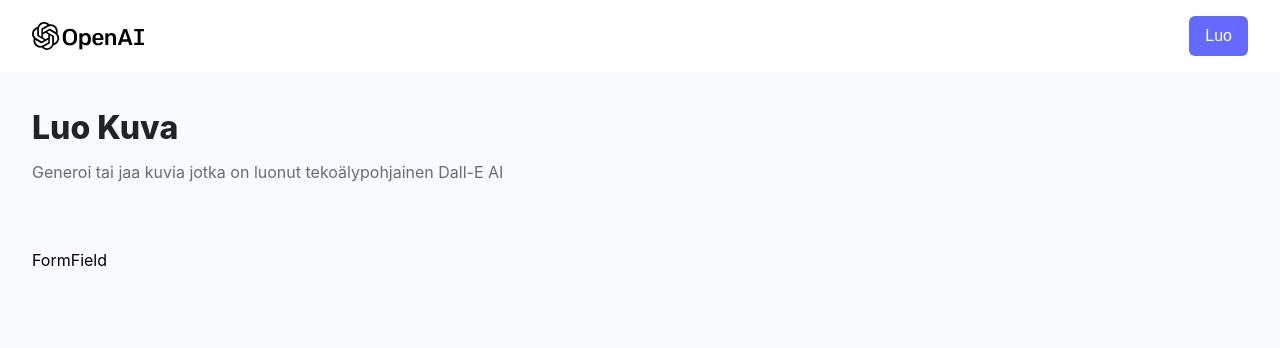
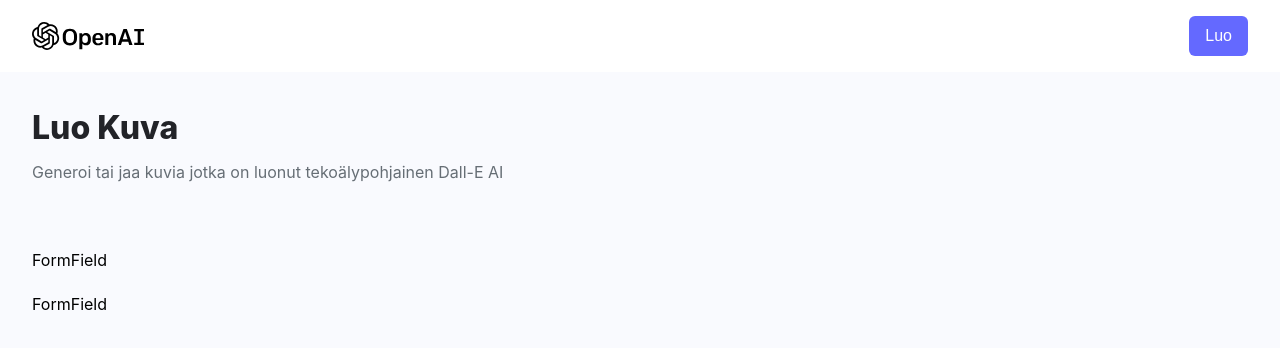
Before and after one commit to janisollo/ai_image_generator, a React (Vite) app in the folder client/: page /create-post in a window 1280 px wide. Shown: the top 348 px of the page. Built offline with nearby package versions, Linux system fonts and the light colour scheme; a web font is replaced by a local one.

Commit message:
CreatePost.js complete

```diff
--- a/client/src/pages/CreatePost.jsx
+++ b/client/src/pages/CreatePost.jsx
@@ -17,6 +17,10 @@
 
   const handleSubmit = () => {};
 
+  const handleChange = (e) => {};
+
+  const handleSurpriseMe = () => {};
+
   return (
     <section className="max-w-7xl mx-auto">
       <div>
@@ -28,7 +32,24 @@
 
       <form className="mt-16 max-w-3xl" onSubmit={handleSubmit}>
         <div className="flex flex-col gap-5">
-          <FormField labelName="Your name" />
+          <FormField
+            labelName="Your name"
+            type="text"
+            name="name"
+            placeholder="Matti Meikäläinen"
+            value={form.name}
+            handleChange={handleChange}
+          />
+          <FormField
+            labelName="Prompt"
+            type="text"
+            name="prompt"
+            placeholder="an oil pastel drawing of an annoyed cat in a spaceship"
+            value={form.prompt}
+            handleChange={handleChange}
+            isSurpriseMe
+            handleSurpriseMe={handleSurpriseMe}
+          />
         </div>
       </form>
     </section>
```
